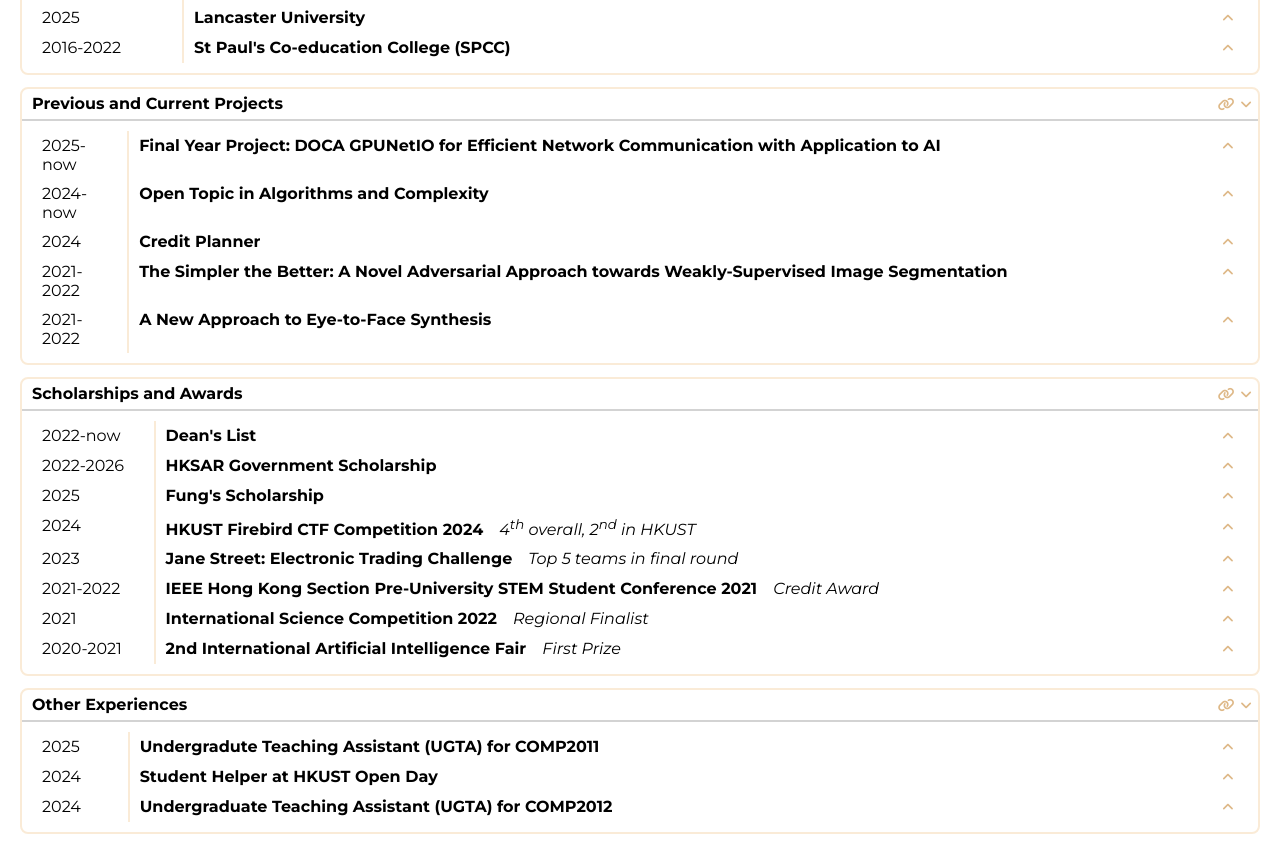
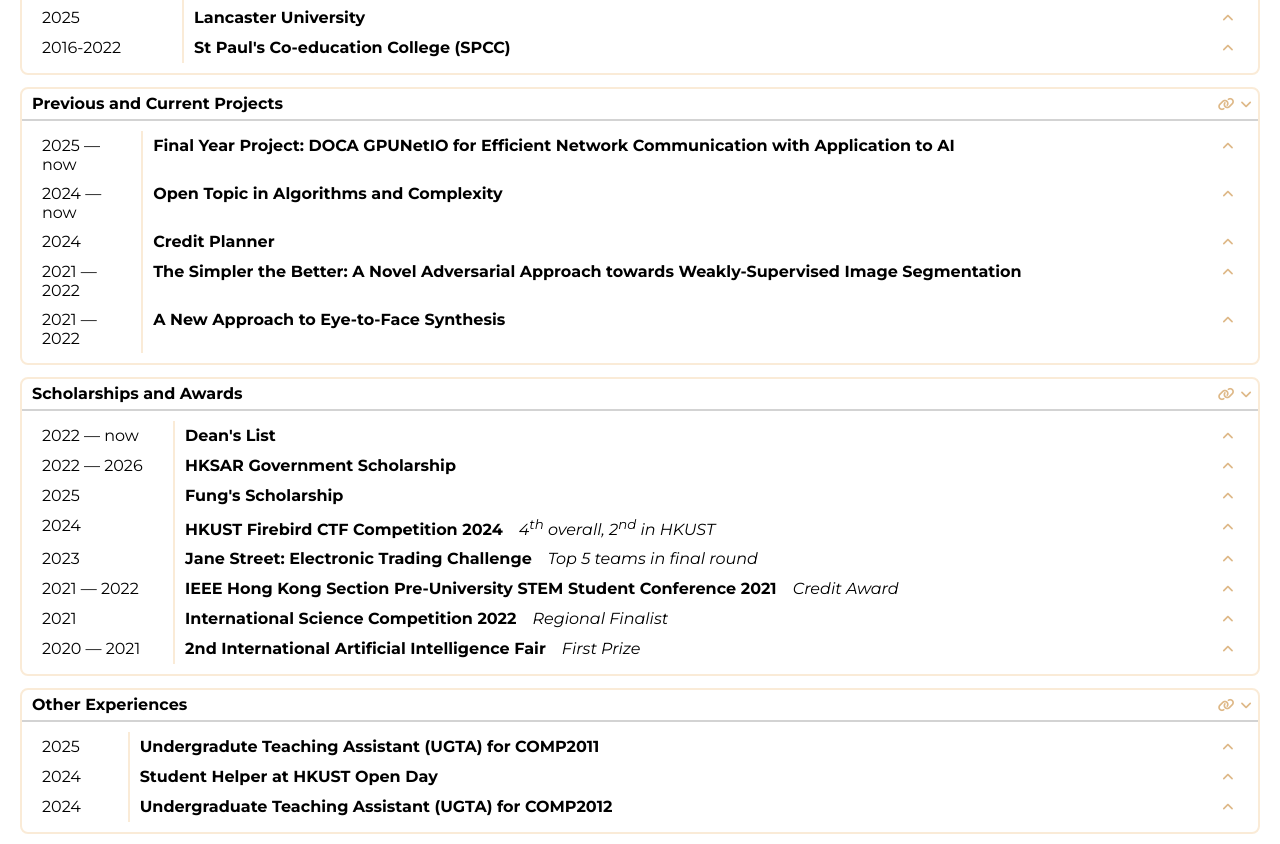
Before and after one commit to rextse04/homepage, a React (Vite) app: page / in a window 1280 px wide. Shown: the part 560-1404 px from the top of the page. Built offline with nearby package versions, Linux system fonts and the light colour scheme.

Commit message:
minor presentation improvements

```diff
--- a/src/Home.tsx
+++ b/src/Home.tsx
@@ -167,13 +167,13 @@
     return <Card id="projects" title="Previous and Current Projects">
         <table className="cv-table">
             <tbody>
-                <CVTableRow period="2025-now" title="Final Year Project: DOCA GPUNetIO for Efficient Network Communication with Application to AI">
+                <CVTableRow period="2025 — now" title="Final Year Project: DOCA GPUNetIO for Efficient Network Communication with Application to AI">
                     <ul>
                         <li>Industrial co-operation with NVIDIA under the supervision of Prof Cindy Li and NVIDIA engineers.</li>
                         <li>Focus: Implementing and proposing novel uses of DOCA technology to boost computational efficiency in real-life scenarios.</li>
                     </ul>
                 </CVTableRow>
-                <CVTableRow period="2024-now" title="Open Topic in Algorithms and Complexity">
+                <CVTableRow period="2024 — now" title="Open Topic in Algorithms and Complexity">
                     <ul>
                         <li>Continuing research under the supervision of <a href="https://amir.goharshady.com/">Prof Amir Goharshady</a>.</li>
                         <li>Previously part of HKUST's Undergraduate Research Opportunities Program (UROP).</li>
@@ -183,10 +183,10 @@
                 <CVTableRow period="2024" title="Credit Planner">
                     A React-based static <a href="https://rextse04.github.io/credit-planner/">credit planner</a> for HKUST students.
                 </CVTableRow>
-                <CVTableRow period="2021-2022" title="The Simpler the Better: A Novel Adversarial Approach towards Weakly-Supervised Image Segmentation">
+                <CVTableRow period="2021 — 2022" title="The Simpler the Better: A Novel Adversarial Approach towards Weakly-Supervised Image Segmentation">
                     A deep-learning model that utilises adversarial training to separate an object in an image from the surrounding without ground-truth labels during training.
                 </CVTableRow>
-                <CVTableRow period="2021-2022" title="A New Approach to Eye-to-Face Synthesis">
+                <CVTableRow period="2021 — 2022" title="A New Approach to Eye-to-Face Synthesis">
                     A deep-learning model that utilises the VGG image recognition model for transfer training to solve an eye-to-face image generation problem.
                 </CVTableRow>
             </tbody>
@@ -198,10 +198,10 @@
     return <Card id="awards" title="Scholarships and Awards">
         <table className="cv-table">
             <tbody>
-                <CVTableRow period="2022-now" title="Dean's List">
+                <CVTableRow period="2022 — now" title="Dean's List">
                     in all semesters except 2023-24 Spring.
                 </CVTableRow>
-                <CVTableRow period="2022-2026" title="HKSAR Government Scholarship">
+                <CVTableRow period="2022 — 2026" title="HKSAR Government Scholarship">
                     for exceptional performance in HKDSE.
                 </CVTableRow>
                 <CVTableRow period="2025" title="Fung's Scholarship">
@@ -215,7 +215,7 @@
                     prize="Top 5 teams in final round">
                     Solved multiple coding challenges in a limited period of time using Python.
                 </CVTableRow>
-                <CVTableRow period="2021-2022" title="IEEE Hong Kong Section Pre-University STEM Student Conference 2021"
+                <CVTableRow period="2021 — 2022" title="IEEE Hong Kong Section Pre-University STEM Student Conference 2021"
                     prize="Credit Award">
                     <ul>
                         <li>Collaborated with others to create a prototype for an AI-driven walking stick with obstacle detection.</li>
@@ -226,7 +226,7 @@
                     prize="Regional Finalist">
                     Collaborated with others to develop and present a novel methodology for semi-supervised image segmentation.
                 </CVTableRow>
-                <CVTableRow period="2020-2021" title="2nd International Artificial Intelligence Fair"
+                <CVTableRow period="2020 — 2021" title="2nd International Artificial Intelligence Fair"
                     prize="First Prize">
                     Collaborated with others to present an eye-to-face image generation deep learning model.
                 </CVTableRow>
```
